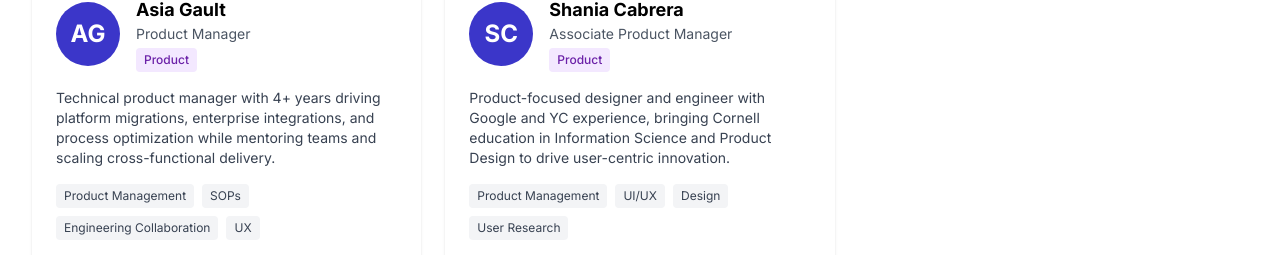
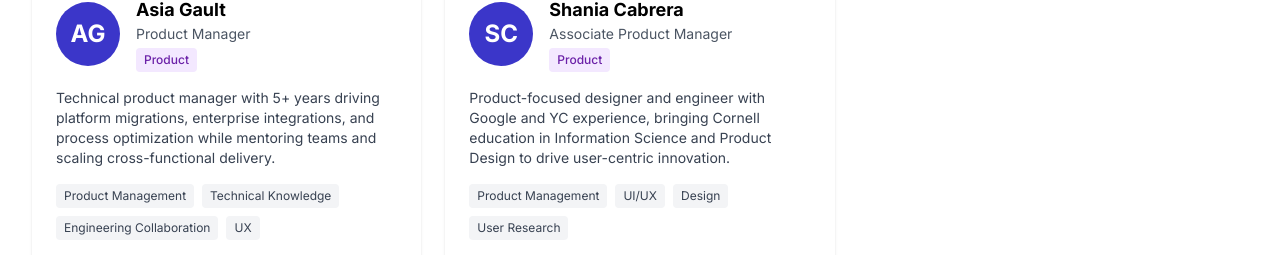
Before and after one commit to agault/Thresh-Intranet, a Next.js app: page /team in a window 1280 px wide. Shown: the part 1540-1795 px from the top of the page. Built offline with nearby package versions, Linux system fonts and the light colour scheme; no server answers.

Commit message:
Updated Teams page to accuratly reflect yeam

```diff
--- a/src/app/team/page.tsx
+++ b/src/app/team/page.tsx
@@ -154,8 +154,8 @@ const teamMembers = [
     slackUserId: 'U0AFACEUFD1',
     slackDeepLink: `slack://user?team=${SLACK_TEAM_ID}&id=U0AFACEUFD1`,
     phone: '(719) 393-3131',
-    bio: 'Technical product manager with 4+ years driving platform migrations, enterprise integrations, and process optimization while mentoring teams and scaling cross-functional delivery.',
-    skills: ['Product Management', 'SOPs', 'Engineering Collaboration', 'UX'],
+    bio: 'Technical product manager with 5+ years driving platform migrations, enterprise integrations, and process optimization while mentoring teams and scaling cross-functional delivery.',
+    skills: ['Product Management', 'Technical Knowledge', 'Engineering Collaboration', 'UX'],
   },
   {
     name: 'Shania Cabrera',
```
